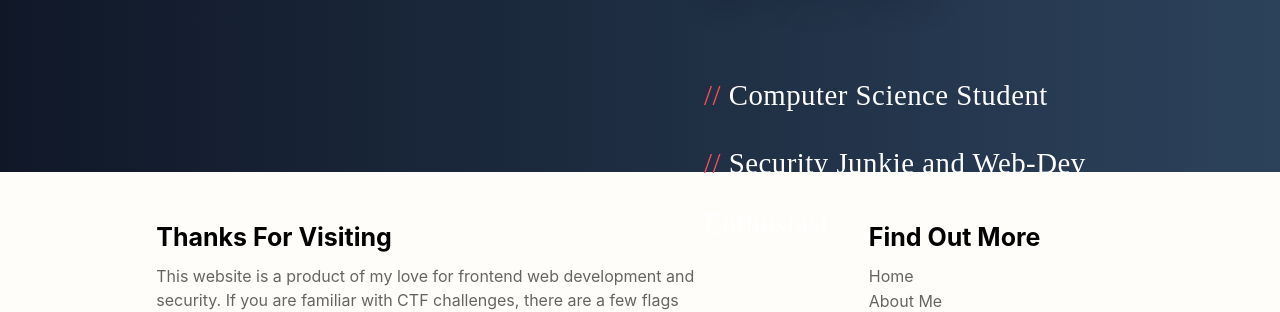
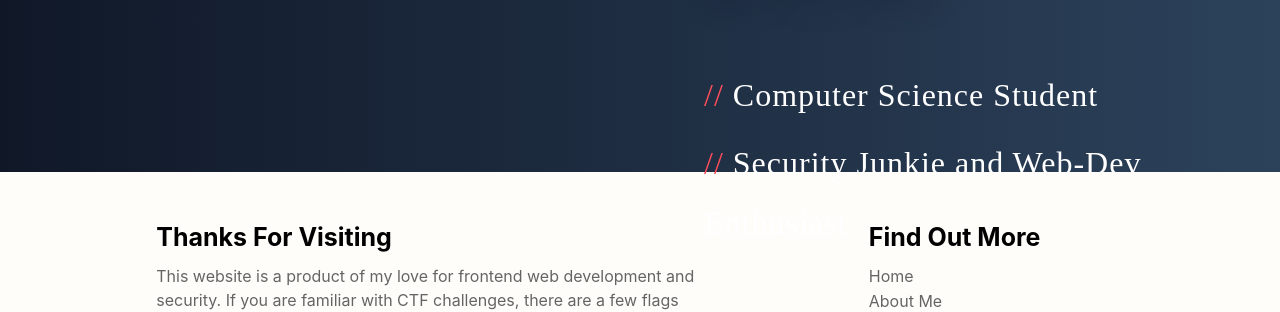
Before and after one commit to Darianlmj/Web-Portfolio, a React (Create React App) app: page / in a window 1280 px wide. Shown: the part 490-802 px from the top of the page. Built offline with nearby package versions, Linux system fonts and the light colour scheme; a web font is replaced by a local one.

Commit message:
Bug Fix: intro-excerpt animation

```diff
--- a/src/components/Animation/IntroAnimation.js
+++ b/src/components/Animation/IntroAnimation.js
@@ -13,7 +13,9 @@ const IntroAnimation = () => {
     })
 
     return (
-        <animated.h2 className="intro-card-excerpt" style={{props, fontFamily: 'futura-medium', color: '#fff', fontSize: '1.8rem'}}> <span style={{color: '#ff4d5a'}}>//</span> Computer Science Student</animated.h2>
+        <animated.h2 className="intro-excerpt" style={props}>
+          <span style={{color: '#ff4d5a'}}>//</span> Computer Science Student
+        </animated.h2>
     )
 }
 
@@ -29,7 +31,9 @@ const IntroAnimation2 = () => {
     })
 
     return (
-        <animated.h2 className="intro-2" style={{props, fontFamily: 'futura-medium', color: '#fff', fontSize: '1.8rem'}}> <span style={{color: '#ff4d5a'}}>//</span> Security Junkie and Web-Dev Enthusiast</animated.h2>
+        <animated.h2 className="intro-2"style={props}>
+          <span style={{color: '#ff4d5a'}}>//</span> Security Junkie and Web-Dev Enthusiast
+        </animated.h2>
     )
 }
 
--- a/src/pages/Home/index.css
+++ b/src/pages/Home/index.css
@@ -7,12 +7,14 @@
 }
 
 .intro-excerpt h2, .intro-2 h2{
-    font-size: 35px;
+    font-size: 32px;
     font-weight: 500;
     line-height: 60px;
-    letter-spacing: .5px;
+    letter-spacing: 1px;
     text-align: left;
-    color: #595757;
+    font-family: 'futura-medium';
+    color: #ffffff;
+    font-size: '1.8rem'
 }
 
 .intro-post {
```
